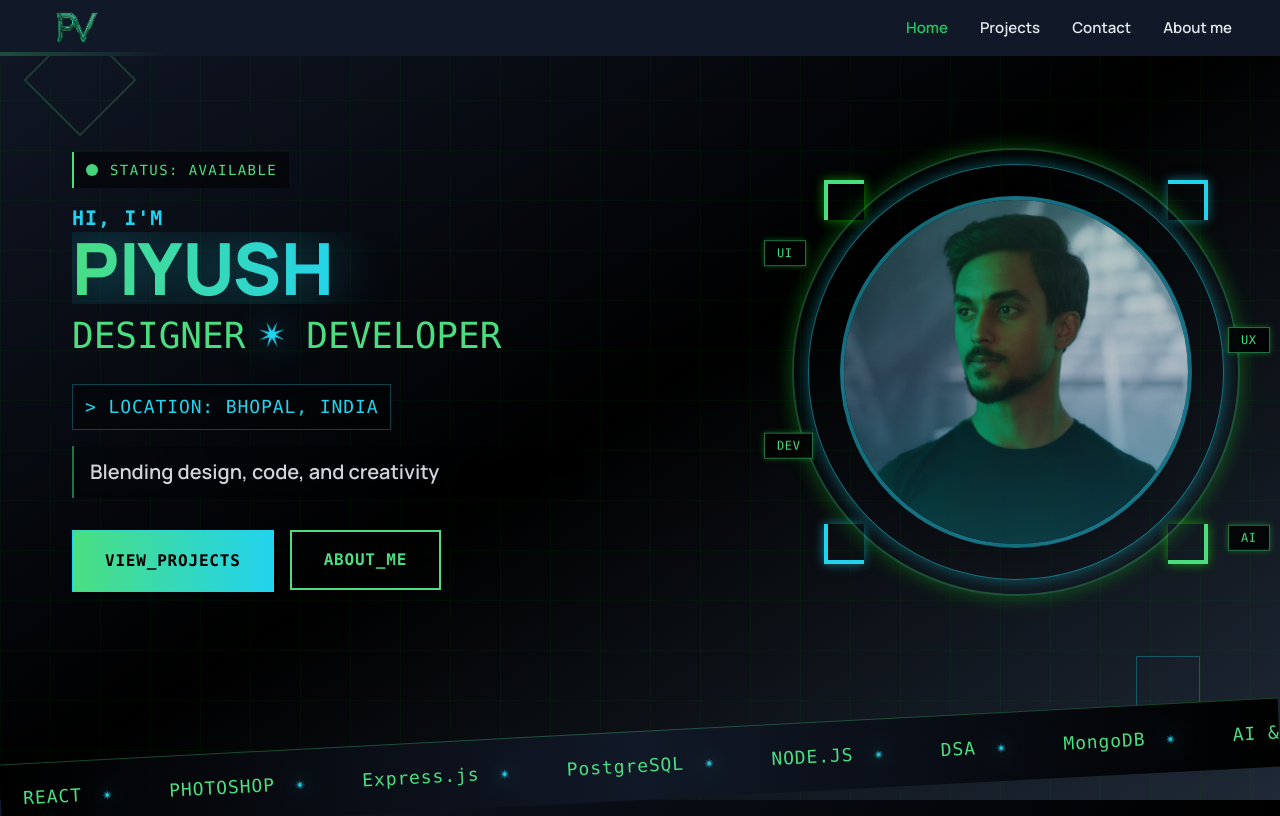
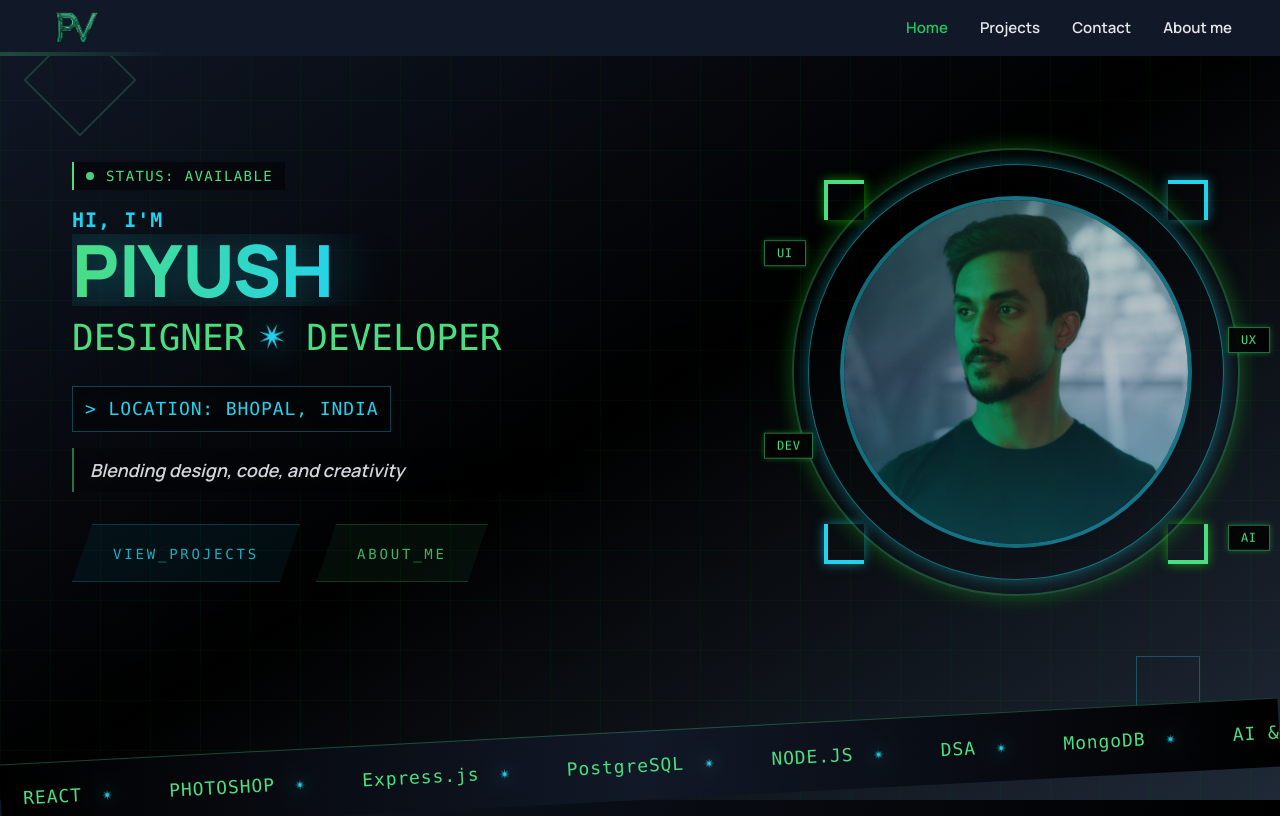
Before and after one commit to Piyushverma-tech/My_Portfolio, a React (Vite) app: page / in a window 1280 px wide. Shown: the top 816 px of the page. Built offline with nearby package versions, Linux system fonts and the light colour scheme.

Commit message:
improving spacing and design of homepage

```diff
--- a/src/sections/About.jsx
+++ b/src/sections/About.jsx
@@ -594,6 +594,10 @@ const About = () => {
                       scale: 1.05,
                     }}
                     whileTap={{ scale: 0.95 }}
+                    style={{
+                      clipPath:
+                        'polygon(20px 0%, 100% 0%, calc(100% - 20px) 100%, 0% 100%)',
+                    }}
                   >
                     <motion.div
                       className="absolute inset-0 bg-gradient-to-r from-transparent via-white/10 to-transparent skew-x-12"
--- a/src/sections/Homepage.jsx
+++ b/src/sections/Homepage.jsx
@@ -79,8 +79,8 @@ const HomePage = () => {
         </div>
 
         {/* Tech Corner Elements */}
-        <div className="absolute top-10 left-10 w-20 h-20 border-2 border-green-400/20 transform rotate-45 animate-pulse"></div>
-        <div className="absolute bottom-20 right-20 w-16 h-16 border border-cyan-400/30"></div>
+        <div className="absolute top-10 left-10 w-20 h-20 border-2 max-sm:hidden border-green-400/20 transform rotate-45 animate-pulse"></div>
+        <div className="absolute bottom-20 right-20 w-16 h-16 border max-sm:hidden border-cyan-400/30"></div>
 
         {/* Entry Star Animation */}
         <AnimatePresence>
@@ -135,9 +135,9 @@ const HomePage = () => {
                   initial={{ opacity: 0 }}
                   animate={{ opacity: 1 }}
                   transition={{ delay: 1 }}
-                  className="flex items-center space-x-2 sm:space-x-3 font-mono text-xs sm:text-sm mb-4 bg-black/50 px-3 py-2 border-l-2 border-green-400 backdrop-blur-sm w-fit"
+                  className="flex items-center space-x-2 sm:space-x-3 font-mono text-xs sm:text-sm mb-4 bg-black/50 px-3 py-1 border-l-2 border-green-400 backdrop-blur-sm w-fit"
                 >
-                  <div className="w-2 h-2 sm:w-3 sm:h-3 bg-green-400 rounded-full animate-pulse" />
+                  <div className="w-2 h-2  bg-green-400 rounded-full animate-pulse" />
                   <span className="text-green-400 tracking-wider sm:tracking-widest text-xs sm:text-sm">
                     STATUS: AVAILABLE
                   </span>
@@ -166,6 +166,10 @@ const HomePage = () => {
                         initial={{ y: 100 }}
                         animate={{ y: 0 }}
                         transition={{ duration: 0.8, delay: 1.2 }}
+                        style={{
+                          clipPath:
+                            'polygon(0px 0%, 100% 0%, calc(100% - 20px) 100%, 0% 100%)',
+                        }}
                         className="bg-gradient-to-r from-green-400 via-cyan-400 to-green-400 bg-clip-text text-transparent relative drop-shadow-[0_0_30px_rgba(34,211,238,0.5)]"
                       >
                         PIYUSH
@@ -186,7 +190,7 @@ const HomePage = () => {
                     initial={{ opacity: 0, x: -20 }}
                     animate={{ opacity: 1, x: 0 }}
                     transition={{ duration: 0.8, delay: 1.2 }}
-                    className="text-lg sm:text-2xl md:text-3xl lg:text-4xl font-light text-gray-300 flex items-center justify-start space-x-2 sm:space-x-4 font-mono"
+                    className="text-xl sm:text-2xl md:text-3xl lg:text-4xl font-light text-gray-300 flex items-center justify-start space-x-2 sm:space-x-4 font-mono"
                   >
                     <span className="text-green-400">DESIGNER</span>
                     <motion.span
@@ -220,7 +224,7 @@ const HomePage = () => {
                   initial={{ opacity: 0, y: 20 }}
                   animate={{ opacity: 1, y: 0 }}
                   transition={{ delay: 2 }}
-                  className="text-base sm:text-xl text-gray-300 font-semibold max-w-lg leading-relaxed text-left mx-auto lg:mx-0 bg-black/20 px-2 py-1 sm:px-4 sm:py-3 border-l-2 border-green-400/50 backdrop-blur-sm"
+                  className="text-sm sm:text-lg italic text-gray-300 font-semibold max-w-lg leading-relaxed text-left mx-auto lg:mx-0 bg-black/20 px-2 py-1 sm:px-4 sm:py-2 border-l-2 border-green-400/50 backdrop-blur-sm"
                 >
                   Blending design, code, and creativity
                 </motion.p>
@@ -230,38 +234,82 @@ const HomePage = () => {
                   initial={{ opacity: 0, y: 20 }}
                   animate={{ opacity: 1, y: 0 }}
                   transition={{ delay: 2.2 }}
-                  className="flex flex-col sm:flex-row gap-4 pt-6 sm:pt-8 items-center lg:items-start"
+                  className="flex flex-col sm:flex-row gap-4 pt-8  items-center lg:items-start"
                 >
+                  {/* Primary Button - VIEW_PROJECTS */}
                   <motion.button
-                    whileHover={{
-                      scale: 1.05,
-                      boxShadow: '0 0 30px rgba(34,211,238,0.5)',
+                    style={{
+                      clipPath:
+                        'polygon(20px 0%, 100% 0%, calc(100% - 20px) 100%, 0% 100%)',
                     }}
-                    whileTap={{ scale: 0.95 }}
-                    className="bg-gradient-to-r from-green-400 to-cyan-400 text-black px-4 sm:px-8 py-3 sm:py-[18px] font-semibold tracking-wider relative overflow-hidden group w-full sm:w-auto font-mono border border-cyan-400/50"
+                    whileTap={{ scale: 0.98 }}
+                    className="group relative w-full sm:w-auto overflow-hidden"
                     onClick={() => handleScrollTo('projects')}
                   >
-                    <motion.div className="absolute inset-0 bg-gradient-to-r from-cyan-400 to-green-400 transform translate-x-full group-hover:translate-x-0 transition-transform duration-300" />
-                    <span className="relative z-10 flex items-center justify-center space-x-2">
-                      <span className="text-sm sm:text-base">
+                    {/* Minimal wireframe design */}
+                    <div className="relative  py-2 sm:px-10 sm:py-4 border border-cyan-400/20 group-hover:border-cyan-400/50 transition-all duration-500 bg-cyan-400/5 group-hover:bg-cyan-400/10">
+                      {/* Corner brackets - matching your UI style */}
+                      <div className="absolute top-0 left-0 w-4 h-4 border-l-2 border-t-2 border-cyan-400/60 opacity-0 group-hover:opacity-100 transition-opacity duration-300" />
+                      <div className="absolute top-0 right-0 w-4 h-4 border-r-2 border-t-2 border-cyan-400/60 opacity-0 group-hover:opacity-100 transition-opacity duration-300" />
+                      <div className="absolute bottom-0 left-0 w-4 h-4 border-l-2 border-b-2 border-cyan-400/60 opacity-0 group-hover:opacity-100 transition-opacity duration-300" />
+                      <div className="absolute bottom-0 right-0 w-4 h-4 border-r-2 border-b-2 border-cyan-400/60 opacity-0 group-hover:opacity-100 transition-opacity duration-300" />
+
+                      {/* Subtle pulse effect */}
+                      <motion.div
+                        className="absolute inset-0 bg-cyan-400/10 opacity-0 group-hover:opacity-100"
+                        animate={{
+                          opacity: [0, 0.3, 0],
+                        }}
+                        transition={{
+                          duration: 2,
+                          repeat: Infinity,
+                          ease: 'easeInOut',
+                        }}
+                      />
+
+                      {/* Content */}
+                      <motion.span className="relative z-10 text-cyan-400/80 font-mono text-sm tracking-[0.2em] font-medium group-hover:text-cyan-400 transition-colors duration-300">
                         VIEW_PROJECTS
-                      </span>
-                    </span>
+                      </motion.span>
+                    </div>
                   </motion.button>
+
+                  {/* Secondary Button - ABOUT_ME */}
                   <Link to={'/about'}>
                     <motion.button
-                      whileHover={{
-                        scale: 1.05,
-                        borderColor: '#22d3ee',
-                        boxShadow: '0 0 20px rgba(34,211,238,0.3)',
+                      style={{
+                        clipPath:
+                          'polygon(20px 0%, 100% 0%, calc(100% - 20px) 100%, 0% 100%)',
                       }}
-                      whileTap={{ scale: 0.95 }}
-                      className="border-2 border-green-400 text-green-400 font-semibold px-8  py-3 sm:py-4 tracking-wider hover:border-cyan-400 transition-all duration-300 relative overflow-hidden group w-full sm:w-auto font-mono backdrop-blur-sm"
+                      whileTap={{ scale: 0.98 }}
+                      className="group relative w-full sm:w-auto overflow-hidden"
                     >
-                      <motion.div className="absolute inset-0 bg-gradient-to-r from-green-400 to-cyan-400 transform translate-y-full group-hover:translate-y-0 transition-transform duration-300" />
-                      <span className="relative z-10 group-hover:text-black transition-colors duration-300 text-sm sm:text-base">
-                        ABOUT_ME
-                      </span>
+                      {/* Minimal wireframe design */}
+                      <div className="relative px-10 py-2 sm:px-10 sm:py-4 border border-green-400/20 group-hover:border-green-400/50 transition-all duration-500 bg-green-400/5 group-hover:bg-green-400/10">
+                        {/* Corner brackets - matching your UI style */}
+                        <div className="absolute top-0 left-0 w-4 h-4 border-l-2 border-t-2 border-green-400/60 opacity-0 group-hover:opacity-100 transition-opacity duration-300" />
+                        <div className="absolute top-0 right-0 w-4 h-4 border-r-2 border-t-2 border-green-400/60 opacity-0 group-hover:opacity-100 transition-opacity duration-300" />
+                        <div className="absolute bottom-0 left-0 w-4 h-4 border-l-2 border-b-2 border-green-400/60 opacity-0 group-hover:opacity-100 transition-opacity duration-300" />
+                        <div className="absolute bottom-0 right-0 w-4 h-4 border-r-2 border-b-2 border-green-400/60 opacity-0 group-hover:opacity-100 transition-opacity duration-300" />
+
+                        {/* Subtle pulse effect */}
+                        <motion.div
+                          className="absolute inset-0 bg-green-400/10 opacity-0 group-hover:opacity-100"
+                          animate={{
+                            opacity: [0, 0.3, 0],
+                          }}
+                          transition={{
+                            duration: 2,
+                            repeat: Infinity,
+                            ease: 'easeInOut',
+                          }}
+                        />
+
+                        {/* Content */}
+                        <motion.span className="relative z-10 text-green-400/80 font-mono text-sm tracking-[0.2em] font-medium group-hover:text-green-400 transition-colors duration-300">
+                          ABOUT_ME
+                        </motion.span>
+                      </div>
                     </motion.button>
                   </Link>
                 </motion.div>
```
